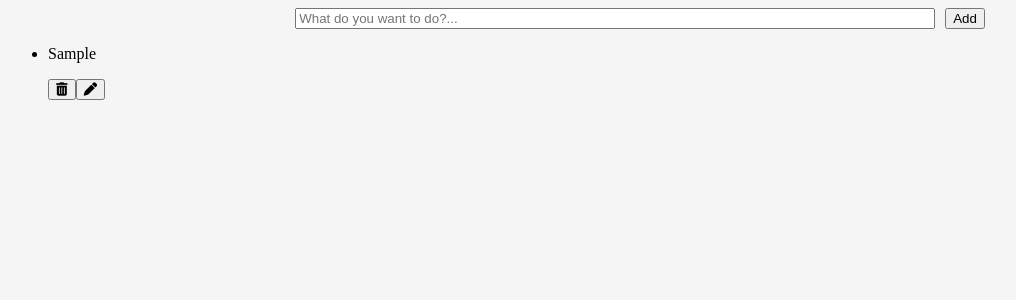
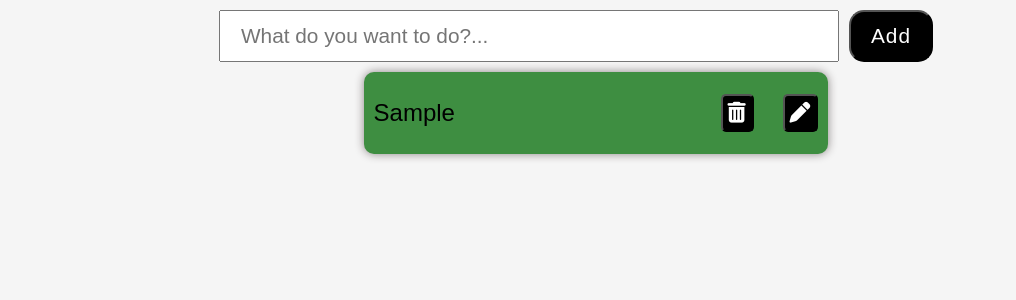
Before and after one commit to Mwakanemela/ReactProjects, a React (Vite) app in the folder reactjs-todolist/: page / in a window 1280 px wide. Both pictures are taken after typing "Sample" into the empty fields and a click on the button "Add". Shown: the top 300 px of the page, without its empty margins (0-1016 px from the left). Built offline with nearby package versions, Linux system fonts and the light colour scheme.

Commit message:
just adding some styles

```diff
--- a/reactjs-todolist/src/components/TodoCard.jsx
+++ b/reactjs-todolist/src/components/TodoCard.jsx
@@ -6,7 +6,7 @@ export default function TodoCard(props) {
     <li className="todoItem">
       {children}
       <div className="todoActionContainer">
-        <button
+        <button className="btn"
           onClick={() => {
             handleDeleteTodo(index);
           }}
@@ -14,7 +14,7 @@ export default function TodoCard(props) {
           <i className="fa-solid fa-trash-can"></i>
         </button>
 
-        <button
+        <button className="btn"
           onClick={() => {
             handleEditTodoList(index);
           }}
--- a/reactjs-todolist/src/components/TodoInput.jsx
+++ b/reactjs-todolist/src/components/TodoInput.jsx
@@ -11,7 +11,7 @@ export default function TodoInput(props) {
         type="text"
         placeholder="What do you want to do?..."
       />
-      <button
+      <button className= "addTodoBtn"
         onClick={() => {
           handleAddedTodos(todoValue);
           setTodoValue("");
--- a/reactjs-todolist/src/index.css
+++ b/reactjs-todolist/src/index.css
@@ -1,8 +1,14 @@
 body {
   background-color: #f5f5f5;
+  font-family: sans-serif;
+  margin:0px;
+  box-sizing: border-box;
+  width: 90%;
 }
 
 header {
+  /* background-color: red; */
+  margin-top: 10px;
   display: flex;
   justify-content: center;
   gap: 10px;
@@ -10,4 +16,64 @@ header {
 
 input[type=text]{
   width: 50%;
+  padding: 12px 20px;
+  font-size: 1.3rem;
 }
+
+.addTodoBtn {
+  padding: 12px 20px;
+  color: white;
+  background-color: black;
+  cursor: pointer;
+  font-size: 1.3rem;
+  letter-spacing: 1px;
+  border-radius: 15px;
+  transition: all 1s;
+}
+
+.addTodoBtn:hover {
+  background-color: #3e8e41;
+  border-color: #3e8e41;
+}
+
+ul {
+  list-style-type: none;
+  /* background-color: #8a8585; */
+  margin-top: 10px;
+  align-items: center;
+
+}
+
+.todoItem {
+  display: flex;
+  align-items: center;
+  justify-content: space-between;
+  width: 40%;
+  padding:3px 10px;
+  font-size: 1.5rem;
+  background-color: #3e8e41;
+  box-shadow: 0px 0px 10px #8a8585;
+  border-radius: 10px;
+  margin: 10px auto;
+}
+
+.todoActionContainer {
+  display: flex;
+  gap: 1.2em;
+}
+
+.btn{
+  padding: 5px;
+  color: white;
+  background-color: black;
+  cursor: pointer;
+  font-size: 1.3rem;
+  letter-spacing: 1px;
+  border-radius: 5px;
+  transition: all 1s;
+}
+
+.btn:hover {
+  background-color: #3e8e41;
+  border-color: #3e8e41;
+}
```
